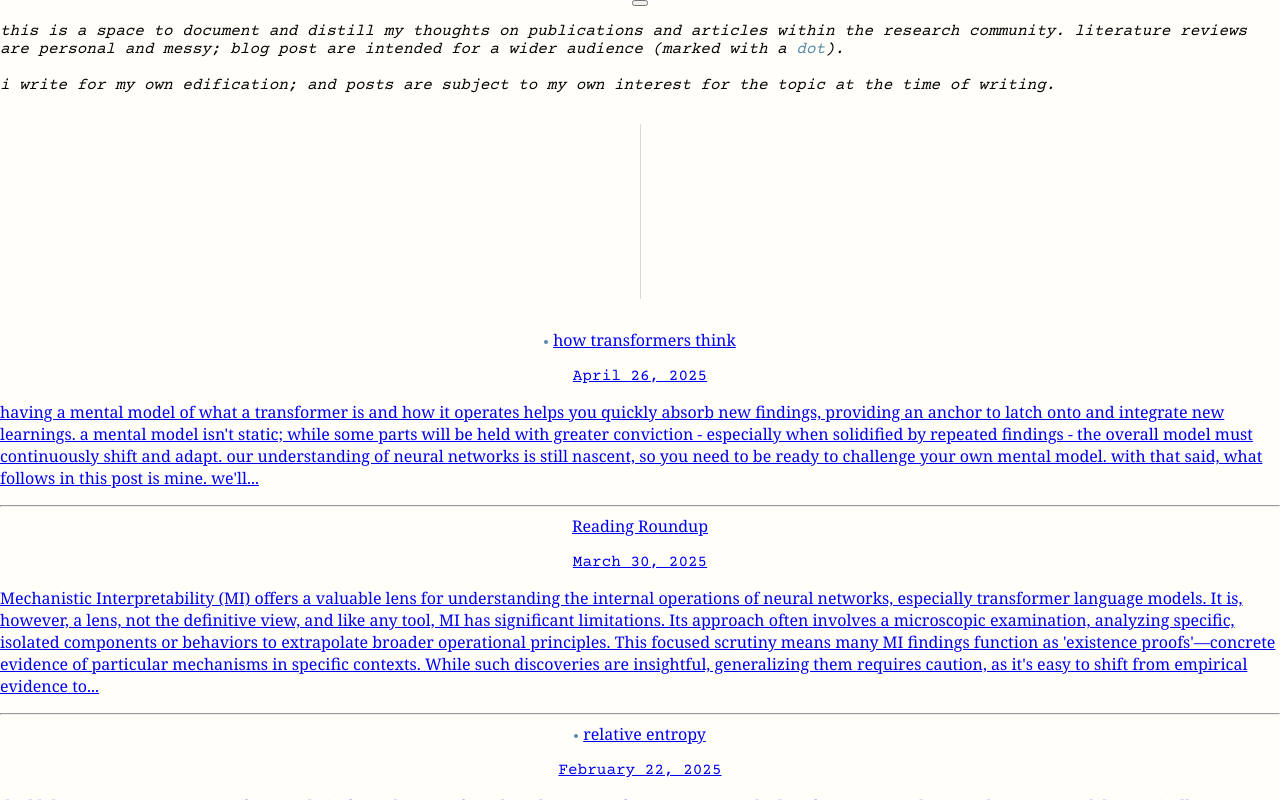
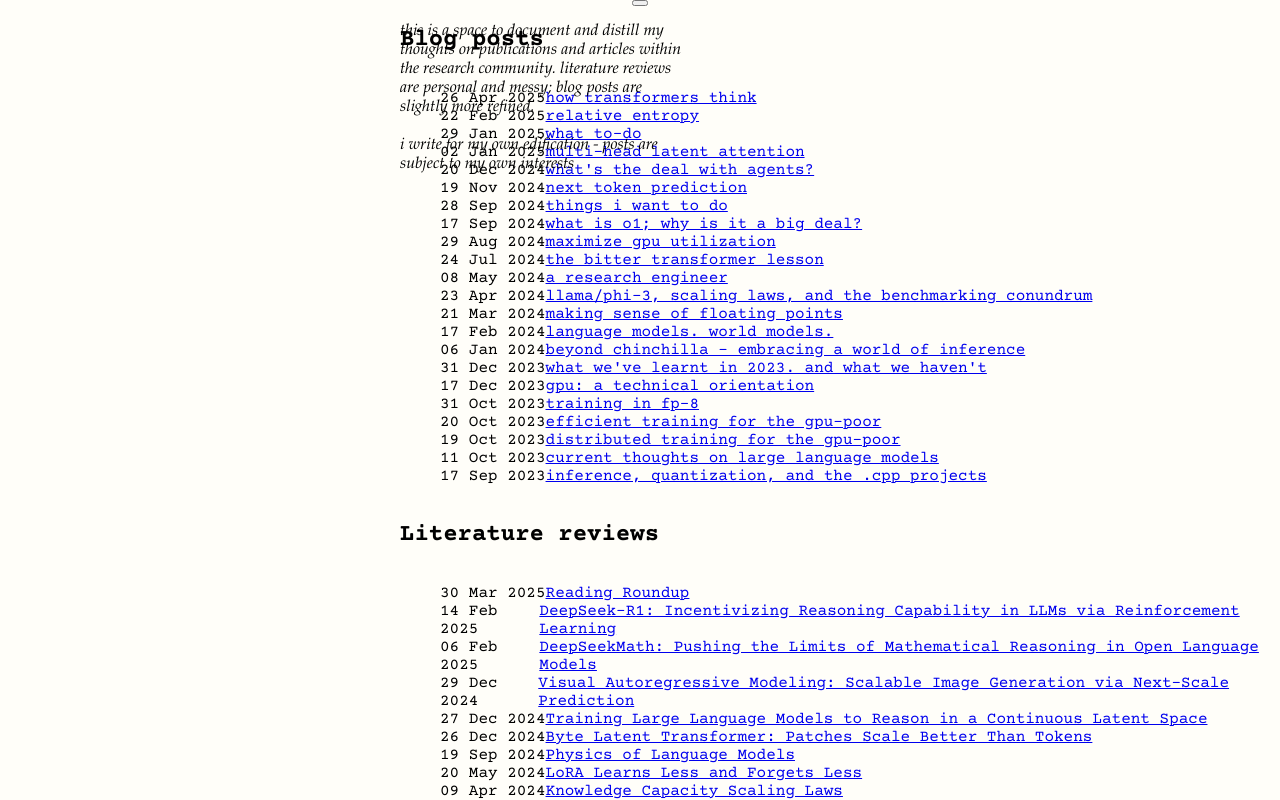
Before and after one commit to LeonEricsson/leonericsson.github.io, a Next.js app: page /blog in a window 1280 px wide. Shown: the top 800 px of the page. Built offline with nearby package versions, Linux system fonts and the light colour scheme.

Commit message:
new comment on blog page

```diff
--- a/blog/2025-04-26-conceptsoftransformers.md
+++ b/blog/2025-04-26-conceptsoftransformers.md
@@ -24,9 +24,8 @@ $H \in \mathbb{R}^{n \times d}$
 
 where $H = [h_1, h_2, \dots, h_n]^T$ and each $h_i \in \mathbb{R}^{d}$ is the embedding for token $t_i$. However, for conceptual clarity, our analysis will concentrate on the embedding vector at the final sequence position, $h_n \in \mathbb{R}^{d}$, as this represents the next token prediction. Henceforth, the subscript $n$ on $h$ will be omitted for brevity, assuming we are referring to this final-position embedding, unless explicitly required for disambiguation. Consider the trajectory of this vector, $h \in \mathbb{R}^{d}$, as it propagates through the transformer's layers.
 
-<div style="text-align: center;">
-  <img src="/images/transformerstream.png" style="width: 50%;" />
-</div>
+<img src="/images/transformerstream.png" style="width: 50%; display: block; margin: 0 auto;" />
+
 
 The most important concept to grasp here is the **residual stream**. For the present, defer a detailed examination of the internal operations within the attention and MLP layers. Instead, concentrate on the overarching information flow. Observe that each layer within this architecture interfaces with the residual stream by both **reading** from and **writing** to it. The residual stream, intrinsically, performs no computation; rather, it functions as a high-bandwidth communication bus facilitating inter-layer information exchange and state propagation. I find this to be one of the most insightful ways of thinking about the transformer. Each layer applies a learned linear transformation to project information from the incoming residual stream into its operational space (a "read" operation). Subsequent to its internal computations (e.g., attention or MLP), it employs another learned linear transformation to project its output, which is then additively merged back into the residual stream, forming the input for the subsequent layer (a "write" operation).
 
--- a/components/NavBar/index.js
+++ b/components/NavBar/index.js
@@ -31,7 +31,7 @@ export default function NavBar() {
                 {/* only show this tabs when size is > md */}
                 <NavLink href="/">home</NavLink>
                 <NavLink href="/about">about</NavLink>
-                <NavLink href="/indexer">blog</NavLink>
+                <NavLink href="/blog">blog</NavLink>
                 {/* <NavLink href="/publications">publications</NavLink> */}
                 <a
                   href="https://github.com/LeonEricsson?tab=repositories"
--- /dev/null
+++ b/pages/blog.js
@@ -0,0 +1,69 @@
+import React from "react";
+import Link from "next/link";
+import Layout from "../components/Layout";
+import { getSortedPostsData } from "../lib/posts";
+import { format } from 'date-fns';
+
+export async function getStaticProps() {
+  const allPostsData = getSortedPostsData();
+
+  const blogPosts = allPostsData.filter((post) => post.type === "blog");
+  const reviews = allPostsData.filter((post) => post.type === "paper");
+
+  return {
+    props: {
+      blogPosts,
+      reviews,
+    },
+  };
+}
+
+export default function Blog({ blogPosts, reviews }) {
+  return (
+    <Layout>
+  <div className="relative pl-[25rem] py-4">
+    {/* Top-right narrow paragraph */}
+    <div className="absolute top-8 right-4 w-[18rem]">
+      <p className="text-xs italic palatino">
+        this is a space to document and distill my thoughts on publications
+        and articles within the research community. literature reviews are personal
+        and messy; blog posts are slightly more refined.
+        <br />
+        <br />
+        i write for my own edification - posts are subject to my own interests
+      </p>
+    </div>
+
+    {/* Main blog section */}
+    <h2 className="text-xl mt-8 mb-2 ml-18 font-bold text-headline inline-block px-1 rounded">
+      Blog posts
+    </h2>
+    <ul className="list-none">
+      {blogPosts.map(({ id, title, date }) => (
+        <li key={id} className="mt-2 flex items-center">
+          <span className="text-gray-400 mr-4">{format(new Date(date), 'dd MMM yyyy')}</span>
+          <Link href={`/blog/${id}`}>
+            <span className="hover:text-blue-800 text-gray-800 cursor-pointer">{title}</span>
+          </Link>
+        </li>
+      ))}
+    </ul>
+
+    <h2 className="text-xl mt-12 mb-1 ml-18 font-bold text-headline inline-block px-1 rounded">
+      Literature reviews
+    </h2>
+    <ul className="list-none">
+      {reviews.map(({ id, title, date }) => (
+        <li key={id} className="mt-2 flex items-center">
+          <span className="text-gray-400 mr-4">{format(new Date(date), 'dd MMM yyyy')}</span>
+          <Link href={`/blog/${id}`}>
+            <span className="hover:text-blue-800 text-gray-800 cursor-pointer">{title}</span>
+          </Link>
+        </li>
+      ))}
+    </ul>
+  </div>
+</Layout>
+
+  );
+}
--- a/pages/indexer.js
+++ /dev/null
@@ -1,51 +0,0 @@
-import React from "react";
-import Link from "next/link";
-import Layout from "../components/Layout";
-import { getSortedPostsData } from "../lib/posts";
-import { format } from 'date-fns';
-
-export async function getStaticProps() {
-  const allPostsData = getSortedPostsData();
-
-  const blogPosts = allPostsData.filter((post) => post.type === "blog");
-  const reviews = allPostsData.filter((post) => post.type === "paper");
-
-  return {
-    props: {
-      blogPosts,
-      reviews,
-    },
-  };
-}
-
-export default function Index({ blogPosts, reviews }) {
-  return (
-    <Layout>
-    <div className="pl-[25rem] py-4">
-      <h2 className="text-xl mt-8 mb-2 ml-18 font-bold text-headline inline-block px-1 rounded">Blog posts</h2>
-      <ul className="list-none">
-        {blogPosts.map(({ id, title, date }) => (
-          <li key={id} className="mt-2 flex items-center">
-            <span className="text-gray-400 mr-4">{format(new Date(date), 'dd MMM yyyy')}</span>
-            <Link href={`/blog/${id}`}>
-              <span className=" hover:text-blue-800 text-gray-800 cursor-pointer">{title}</span>
-            </Link>
-          </li>
-        ))}
-      </ul>
-
-      <h2 className="text-xl mt-12 mb-1 ml-18 font-bold text-headline inline-block px-1 rounded">Literature reviews</h2>
-      <ul className="list-none">
-        {reviews.map(({ id, title, date }) => (
-          <li key={id} className="mt-2 flex items-center">
-            <span className="text-gray-400 mr-4">{format(new Date(date), 'dd MMM yyyy')}</span>
-            <Link href={`/blog/${id}`}>
-              <span className=" hover:text-blue-800 text-gray-800 cursor-pointer">{title}</span>
-            </Link>
-          </li>
-        ))}
-      </ul>
-    </div>
-    </Layout>
-  );
-}
```
